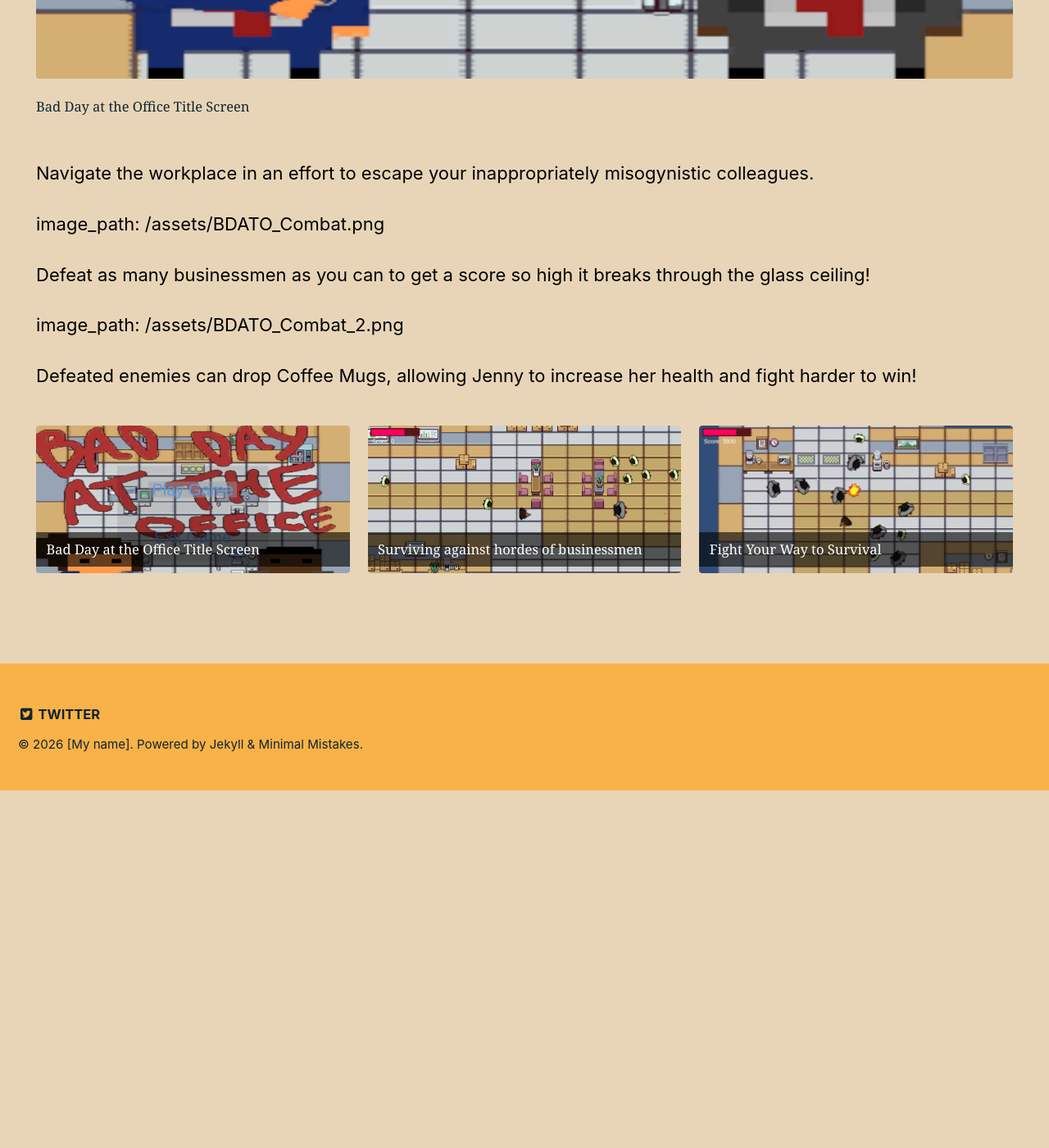
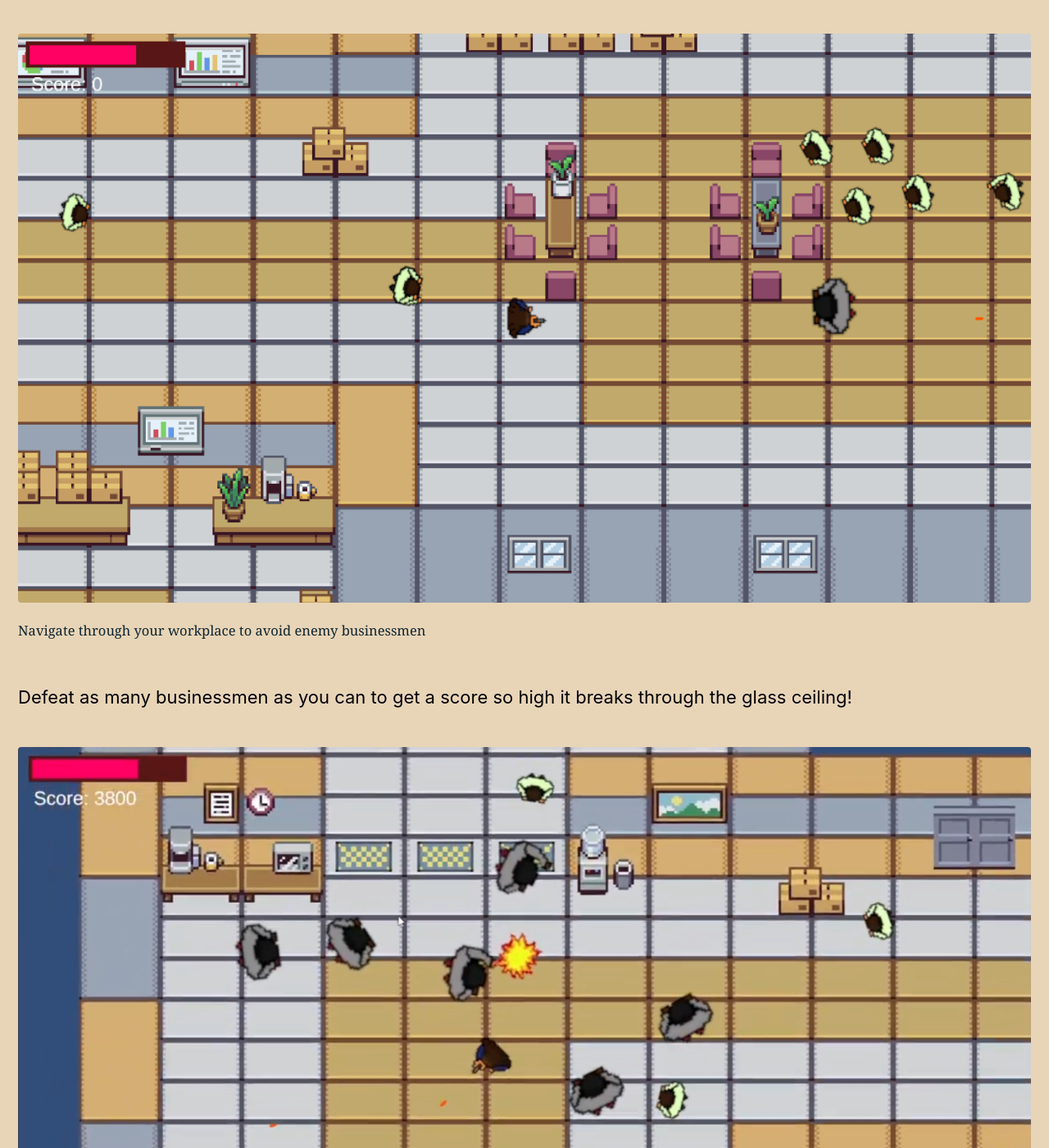
Before and after one commit to Orange-Piccolo/Orange-Piccolo.github.io, a Jekyll site: the page built from _pages/bad-day-at-the-office.md, in a window 1280 px wide and 1400 px high, scrolled down 1218 px. Shown: the whole window at 82% size. Built offline with Jekyll 4.4.1, drawn with Linux system fonts in a browser that asks for light colours; before the commit the page ends 2182 px from its top, so only the background shows below that; some of the changed text lies outside the part shown.

Commit message:
Update bad-day-at-the-office.md

```diff
--- a/_pages/bad-day-at-the-office.md
+++ b/_pages/bad-day-at-the-office.md
@@ -50,11 +50,11 @@ Take control of the player character, Jenny, as she must survive a very bad day
 
 Navigate the workplace in an effort to escape your inappropriately misogynistic colleagues.
 
-image_path: /assets/BDATO_Combat.png
+{% include figure image_path="/assets/BDATO_Combat.png" alt="Bad Day at the Office Screenshot" caption="Navigate through your workplace to avoid enemy businessmen" %}
 
 Defeat as many businessmen as you can to get a score so high it breaks through the glass ceiling!
 
-image_path: /assets/BDATO_Combat_2.png
+{% include figure image_path="/assets/BDATO_Combat_2.png" alt="Bad Day at the Office Combat" caption="Take the enemies down to gain health pickups and increase your score" %}
 
 Defeated enemies can drop Coffee Mugs, allowing Jenny to increase her health and fight harder to win!
 
```
Also changed, not shown: other parts of _pages/bad-day-at-the-office.md (+1 -1 lines).
